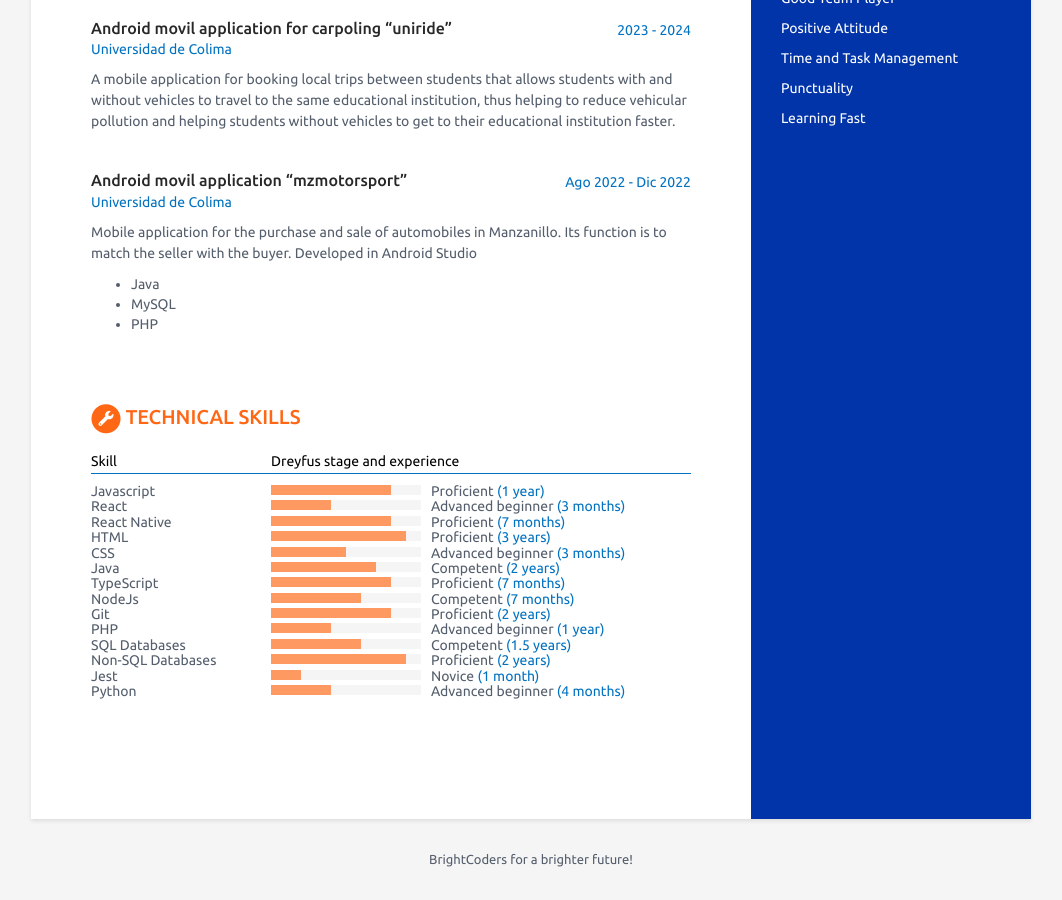
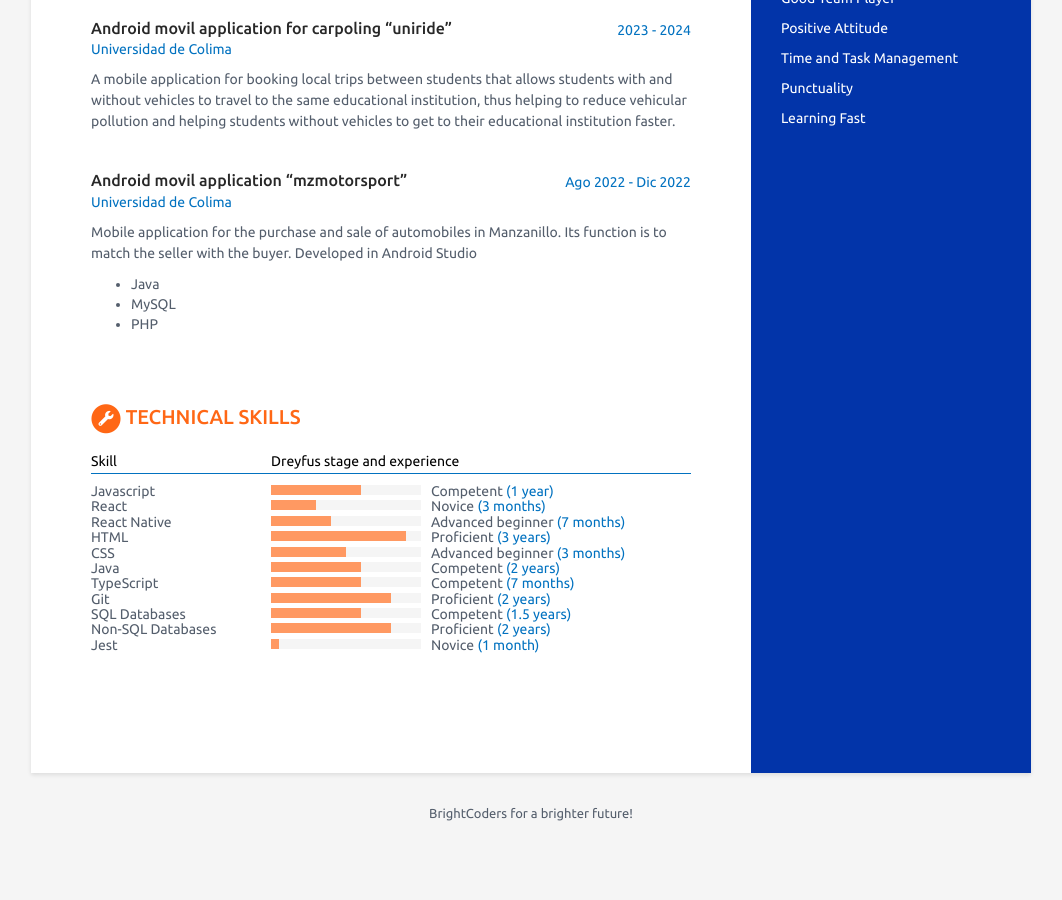
Before and after one commit to BrightCoders-Institute/scorecard-AxeLoza21, a Jekyll site: the page built from index.html, in a window 1280 px wide and 900 px high, scrolled down 852 px. Shown: the whole window, without its empty margins (109-1171 px from the left). Built offline with Jekyll 4.4.1, drawn with Linux system fonts in a browser that asks for light colours; after the commit the page ends 1706 px from its top, so only the background shows below that.

Commit message:
Update data.yml

```diff
--- a/_data/data.yml
+++ b/_data/data.yml
@@ -115,18 +115,18 @@ skills:
 
   toolset:
     - name: Javascript
-      level: 80%
-      level-name: Proficient
+      level: 60%
+      level-name: Competent
       time: 1 year
 
     - name: React
-      level: 40%
-      level-name: Advanced beginner
+      level: 30%
+      level-name: Novice
       time: 3 months
 
     - name: React Native
-      level: 80%
-      level-name: Proficient
+      level: 40%
+      level-name: Advanced beginner
       time: 7 months
 
     - name: HTML
@@ -140,16 +140,11 @@ skills:
       time: 3 months
 
     - name: Java
-      level: 70%
+      level: 60%
       level-name: Competent
       time: 2 years
 
     - name: TypeScript
-      level: 80%
-      level-name: Proficient
-      time: 7 months
-
-    - name: NodeJs
       level: 60%
       level-name: Competent
       time: 7 months
@@ -159,30 +154,21 @@ skills:
       level-name: Proficient
       time: 2 years
 
-    - name: PHP
-      level: 40%
-      level-name: Advanced beginner
-      time: 1 year
-
     - name: SQL Databases
       level: 60%
       level-name: Competent
       time: 1.5 years
 
     - name: Non-SQL Databases
-      level: 90%
+      level: 80%
       level-name: Proficient
       time: 2 years
 
     - name: Jest
-      level: 20%
+      level: 5%
       level-name: Novice
       time: 1 month
 
-    - name: Python
-      level: 40%
-      level-name: Advanced beginner
-      time: 4 months
 
 # NO MODIFICAR
 footer: >
```
